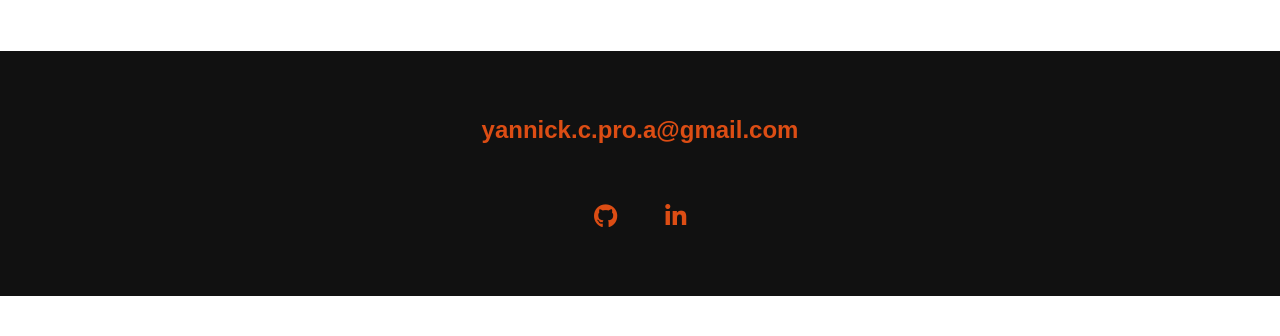
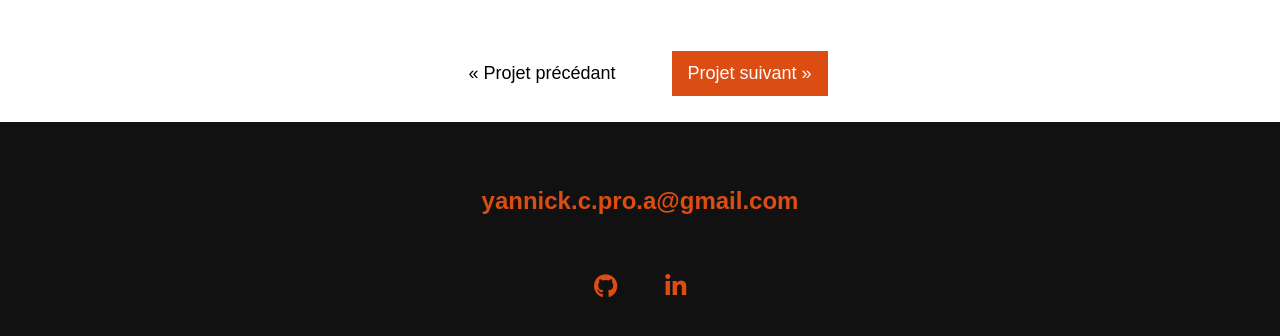
Before and after one commit to deboxta/WebFolio, a website: page pages/project_art.html in a window 1280 px wide. Shown: the part 3194-3530 px from the top of the page. Before the commit the page ends 3490 px from the top, so only its background shows below. Drawn offline with Linux system fonts and the light colour scheme.

Commit message:
prev and next pages buttons

```diff
--- a/css/main.css
+++ b/css/main.css
@@ -505,6 +505,10 @@ header {
   margin: 0 auto;
 }
 
+.about-me__body {
+  text-align: justify;
+}
+
 .about-me__img {
   box-shadow: var(--bs);
   pointer-events: none;
@@ -747,6 +751,41 @@ div.polaroid {
   to {opacity: 1}
 }
 
+/* page index */
+
+.container__index {
+  display: flex;
+  max-width: 1000px;
+  position: relative;
+  margin: auto;
+  padding-bottom: 2%;
+  align-items: center;
+  justify-content: center;
+}
+
+.index {
+  text-decoration: none;
+  display: inline-block;
+  padding: 8px 16px;
+}
+
+.index:hover {
+  background-color: #ddd;
+  color: black;
+}
+
+.prev-page {
+  background-color: var(--clr-light);
+  color: black;
+  margin-right: 2%;
+}
+
+.next-page {
+  background-color: var(--clr-accent);
+  color: white;
+  margin-left: 2%;
+}
+
 /* ==========================================================================
    Helper classes
    ========================================================================== */
--- a/pages/projet_art.html
+++ b/pages/project_art.html
@@ -177,6 +177,13 @@
   </div>
 
 
+  <!-- Page index -->
+  <div class="container__index">
+    <a href="../pages/project_arcade.html" class="prev-page index">&laquo; Projet précédant</a>
+    <a href="../pages/project_code.html" class="next-page index">Projet suivant &raquo;</a>
+  </div>
+
+
   <!-- Footer -->
   <footer class="footer">
     <a href="mailto:yannick.c.pro.a@gmail.com" class="footer__link">yannick.c.pro.a@gmail.com</a>
```
Also changed, not shown: index.html (+1 -1 lines), pages/project_3dprinting.html (+7 -0 lines), pages/project_arcade.html (+7 -0 lines), pages/project_code.html (+7 -0 lines), pages/project_lightsaber.html (+7 -0 lines), pages/project_table.html (+7 -0 lines).
